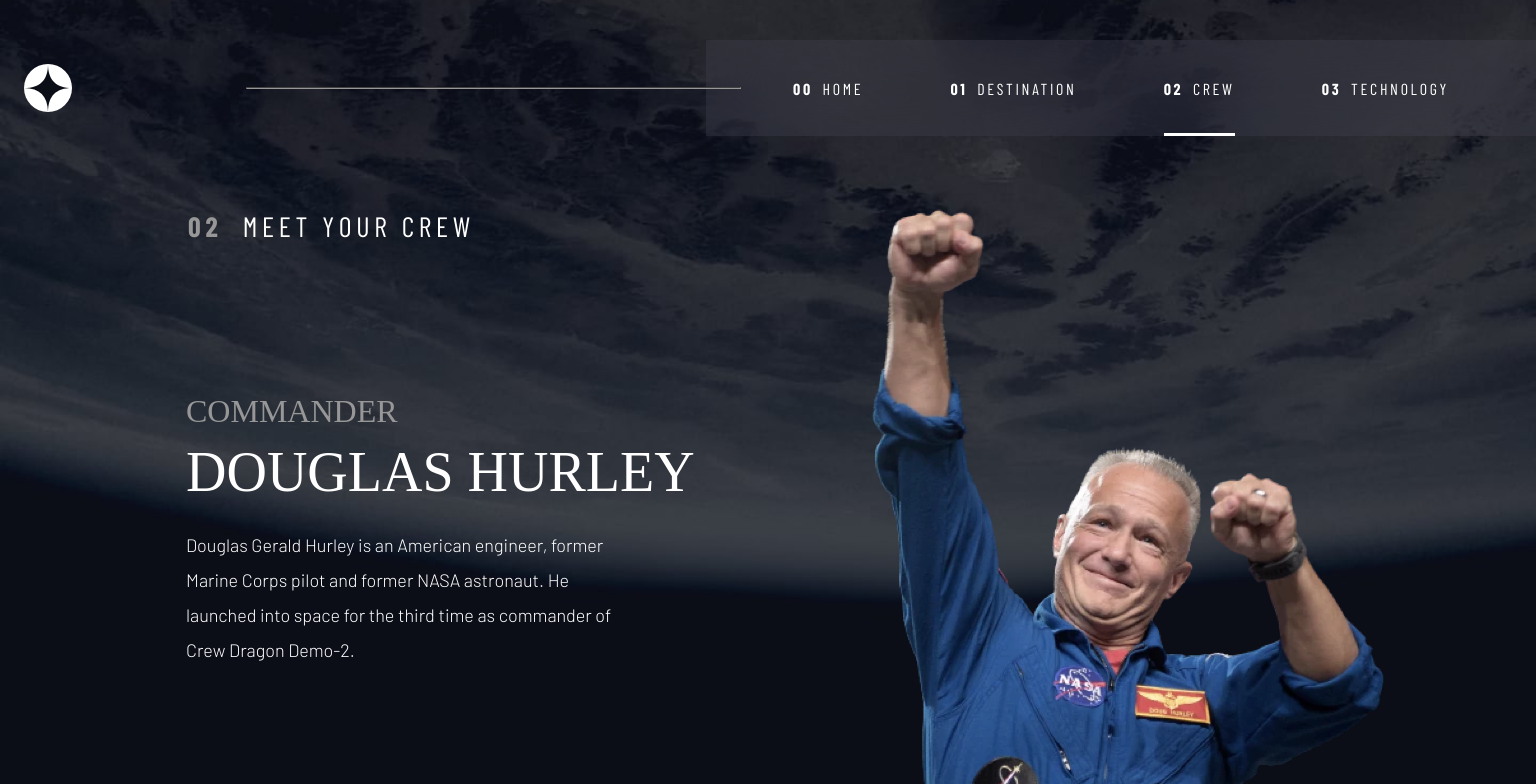
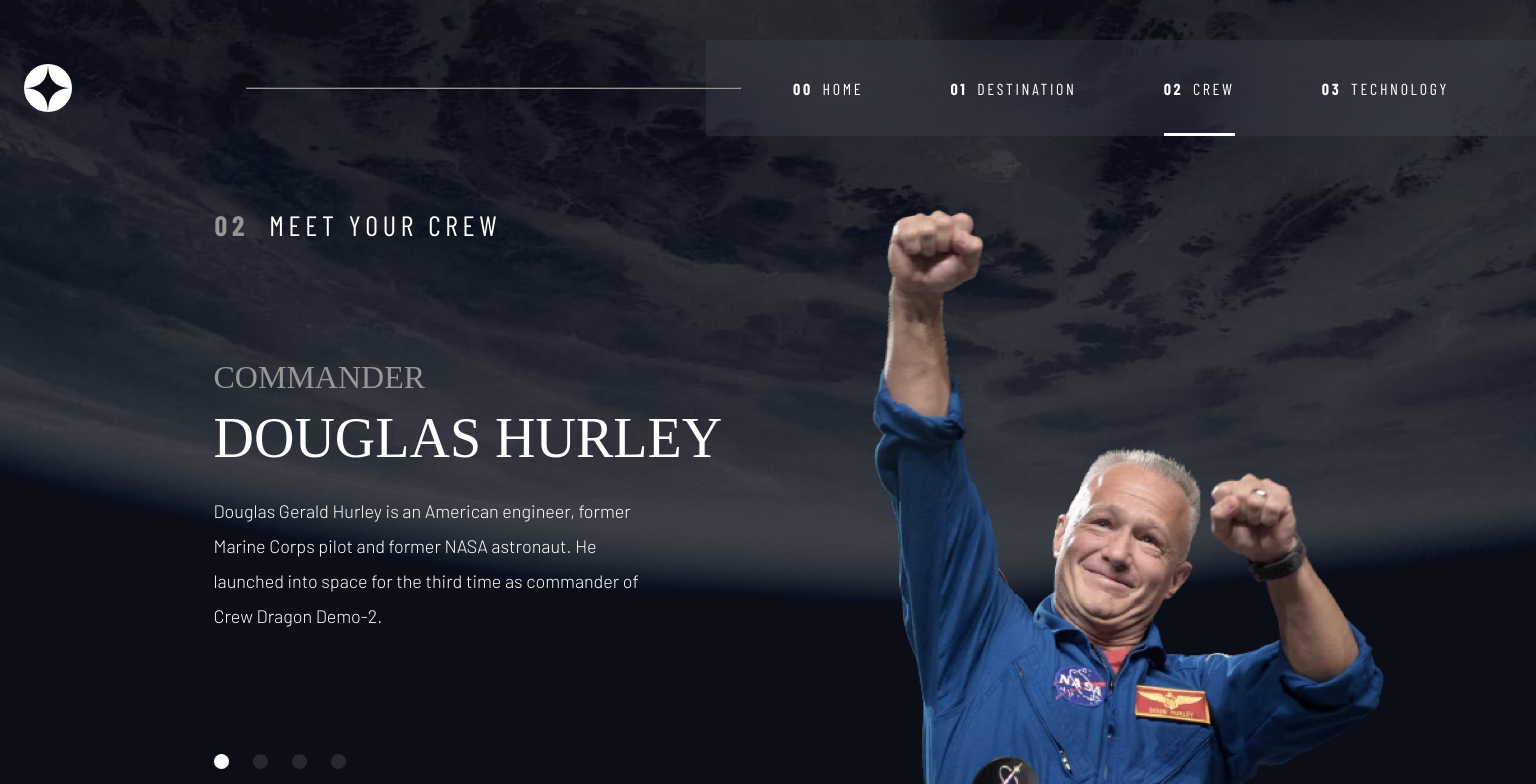
Before and after one commit to KurtisIvey/space-tourism-nextjs, a Next.js app: page /Crew in a window 1536 px wide. Shown: the top 784 px of the page. Built offline with nearby package versions, Linux system fonts and the light colour scheme; a web font is replaced by a local one.

Commit message:
update h1 header and padding for details container on crew page

```diff
--- a/src/app/Crew/Crew.css
+++ b/src/app/Crew/Crew.css
@@ -209,17 +209,19 @@
     margin-top: 0;
     margin-left: auto;
     margin-right: auto;
+    position: relative;
   }
   main.crew section h1 {
-    grid-row: 2/3;
-    grid-column: 1/2;
+    position: absolute;
+    left: 166.5px;
+    top: 69px;
     font-size: 28px;
     letter-spacing: 4.72px;
     margin-top: 0;
     margin-right: 0;
     margin-bottom: 0;
     justify-self: flex-start;
-    margin-left: 140px;
+    margin-left: 0;
   }
   main.crew section h1 span {
     font-weight: 700;
@@ -247,6 +249,7 @@
     justify-content: center;
     align-items: start;
     justify-self: center;
+    padding-left: 55px;
   }
   main.crew section div.detailsContainer ul {
     list-style: none;
--- a/src/app/Crew/Crew.scss
+++ b/src/app/Crew/Crew.scss
@@ -223,17 +223,18 @@
             margin-top: 0;
             margin-left: auto;
             margin-right: auto;
-
+            position: relative;
             h1 {
-                grid-row: 2/3;
-                grid-column: 1/2;
+                position: absolute;
+                left: 166.5px;
+                top: 69px;
                 font-size: 28px;
                 letter-spacing: 4.72px;
                 margin-top: 0;
                 margin-right: 0;
                 margin-bottom: 0;
                 justify-self: flex-start;
-                margin-left: 140px;
+                margin-left: 0;
                 span{
                     font-weight: 700;
                     margin-right: 10px;
@@ -263,6 +264,7 @@
                 justify-content: center;
                 align-items: start;
                 justify-self: center;
+                padding-left: 55px;
 
                 ul{
                     list-style: none;
--- a/src/app/Destination/Destination.css
+++ b/src/app/Destination/Destination.css
@@ -223,7 +223,6 @@
     left: 166.5px;
     top: 69px;
     justify-self: flex-start;
-    font-weight: 400;
     font-size: 28px;
     letter-spacing: 3.38px;
     color: white;
--- a/src/app/Destination/Destination.scss
+++ b/src/app/Destination/Destination.scss
@@ -232,14 +232,10 @@
             align-items: center;
             position: relative;
             h1 {
-
                 position: absolute;
                 left: 166.5px;
                 top: 69px;
-
                 justify-self: flex-start;
-
-                font-weight: 400;
                 font-size: 28px;
                 letter-spacing: 3.38px;
                 color: white;
```
Also changed, not shown: 2 other files (tests, documents, lock files or other folders).
